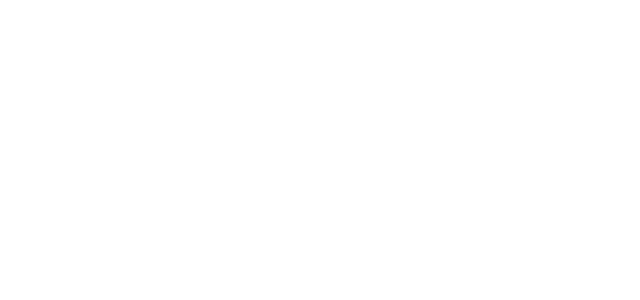
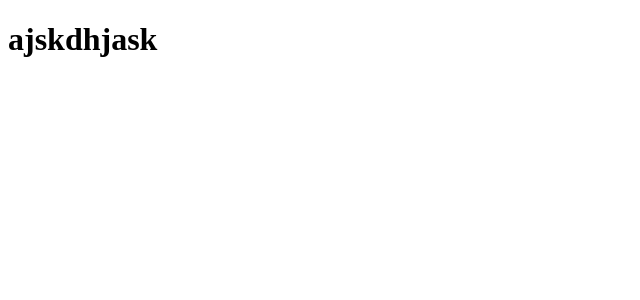
Before and after one commit to Galobiano/React_Tutorial, a React (Vite) app: page / in a window 1280 px wide. Shown: the top 300 px of the page, without its empty margins (0-640 px from the left). Built offline with nearby package versions, Linux system fonts and the light colour scheme.

Commit message:
Not yet finish

```diff
--- a/src/TodoList.jsx
+++ b/src/TodoList.jsx
@@ -1,3 +1,12 @@
+import React, {useState} from 'react';
 export default function TodoList(){
 
+
+    return(
+
+        <div>
+            <h1>ajskdhjask</h1>
+        </div>
+    );
+
 }
```
